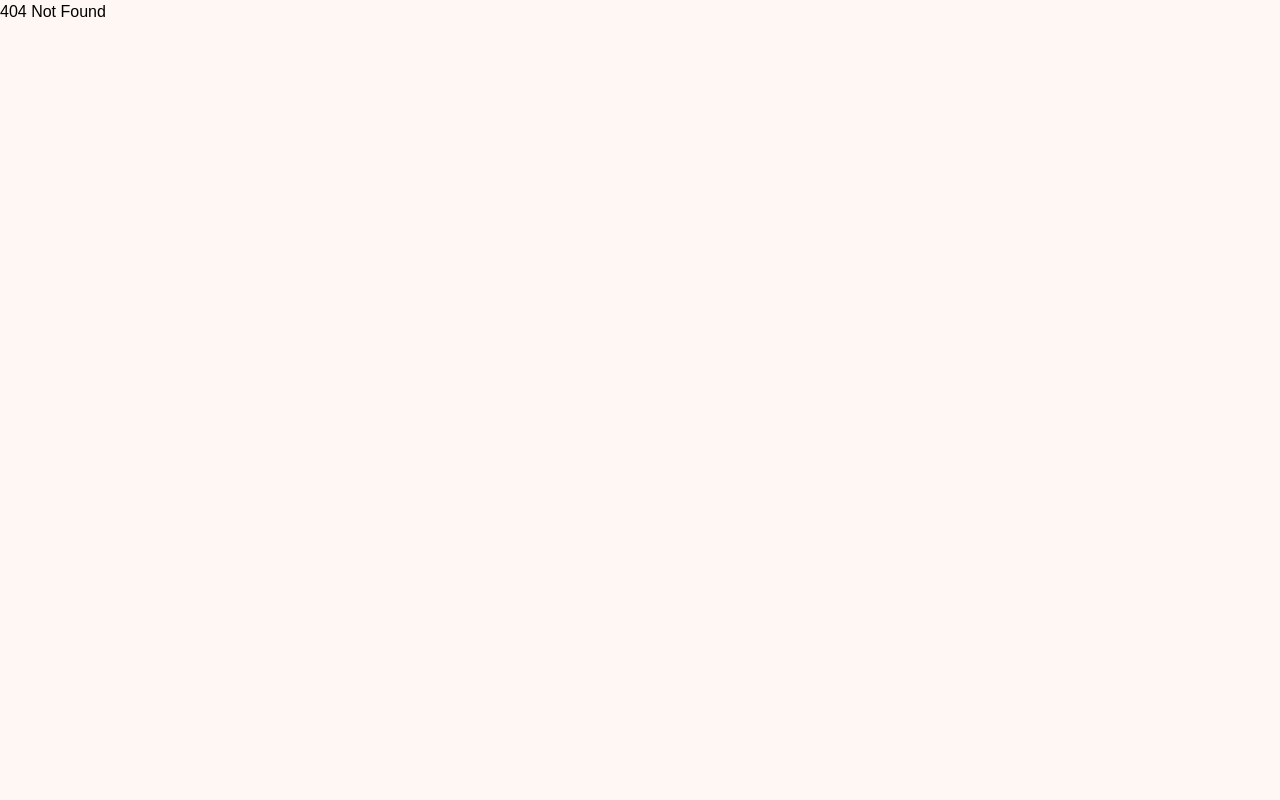
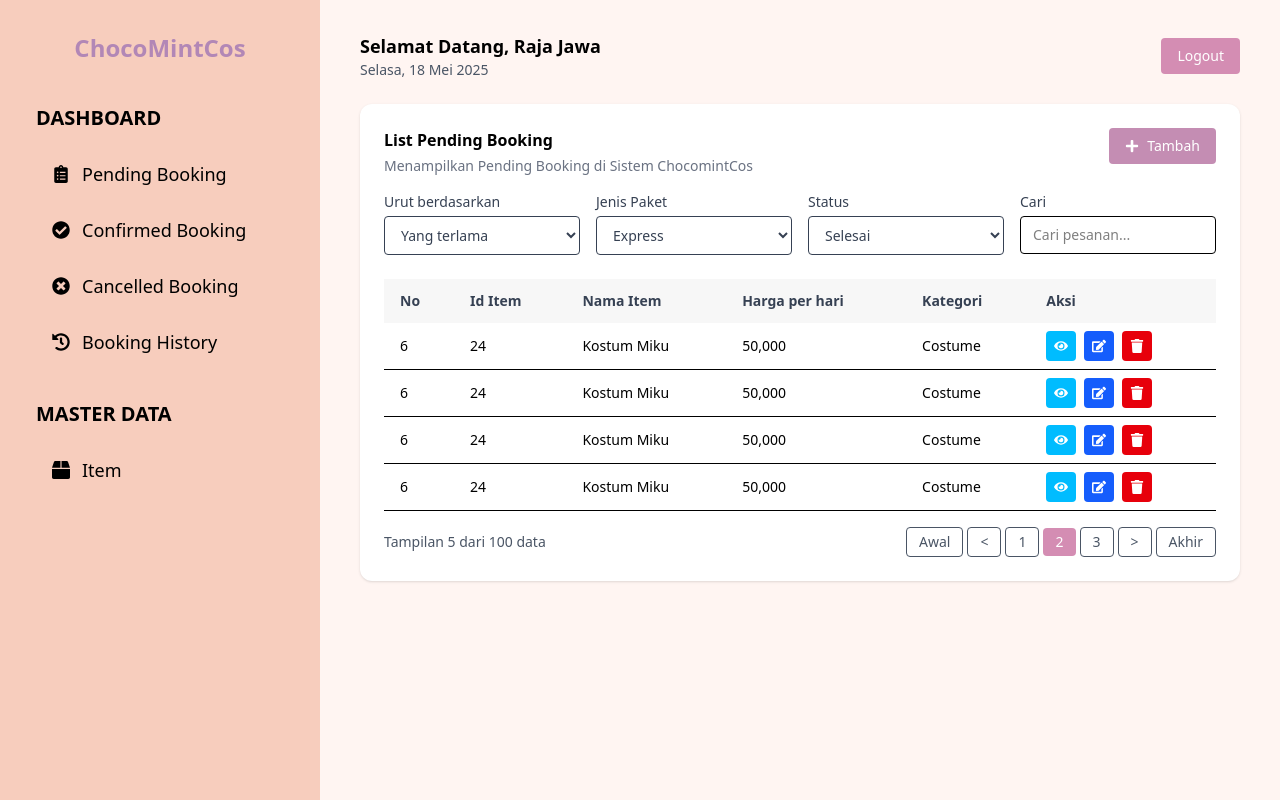
Before and after one commit to ELghazX/booking-cosplay-frontend, a React (Vite) app: page /item in a window 1280 px wide. Before the commit this address had no page. Built offline with nearby package versions, Linux system fonts and the light colour scheme.

Commit message:
lliga
Item

```diff
--- a/src/App.jsx
+++ b/src/App.jsx
@@ -15,6 +15,7 @@ import Pendingbooking from './pages/Pendingbooking';
 import Confirmedbooking from './pages/Confirmedbooking';
 import Cancelledbooking from './pages/Cancelledbooking';
 import Bookinghistory from './pages/Bookinghistory';
+import Item from './pages/Item';
 
 
 function App() {
@@ -45,6 +46,7 @@ function App() {
       <Route path="/Confirmedbooking" element={<Confirmedbooking />} />
       <Route path="/Cancelledbooking" element={<Cancelledbooking />} />
       <Route path="/Bookinghistory" element={<Bookinghistory />} />
+      <Route path="/item" element={<Item />} />
       <Route path="/userprofile" element={
         <ProtectedRoute>
           <Userprofile />
--- a/src/pages/Bookinghistory.jsx
+++ b/src/pages/Bookinghistory.jsx
@@ -1,7 +1,7 @@
 import { FaEye, FaEdit, FaTrash } from 'react-icons/fa';
 import Sidebar from "../Components/Sidebar";
 
-export default function Confirmedbooking() {
+export default function Bookinghistory() {
   const bookings = [
     {
       no: 6,
--- a/src/pages/Home.jsx
+++ b/src/pages/Home.jsx
@@ -40,7 +40,7 @@ export default function Home() {
           Jadilah Apa Yang Kamu Inginkan!!!
         </p>
         <ButtonLink
-          path="/Koleksi"
+          path="/Item"
           nama="Sewa Sekarang"
           className="text-5xl text-[#FFF7F3] bg-[#C599B6] rounded-2xl w-100 text-center py-3 hover:bg-[#C899B6] transition ease-in-out duration-300 shadow-[0_0_10px_#C599B6] hover:shadow-[0_0_40px_#C899B6] hover:scale-105"
         />
--- a/src/pages/Cancelledbooking.jsx
+++ b/src/pages/Item.jsx
@@ -1,84 +1,46 @@
-import { FaEye, FaEdit, FaTrash } from 'react-icons/fa';
+import { useState } from 'react';
+import { FaEye, FaEdit, FaTrash, FaPlus, FaHatCowboy, FaTshirt } from 'react-icons/fa';
 import Sidebar from "../Components/Sidebar";
 
-export default function Confirmedbooking() {
+export default function Item() {
+  const [dropdownOpen, setDropdownOpen] = useState(false);
+
   const bookings = [
     {
       no: 6,
       id: 24,
-      nama: 'Mahmud',
       item: 'Kostum Miku',
-      durasi: 2,
-      status: 'Cancelled',
       harga: 50000,
-      tanggal: '20 Mei 2025',
-    },
-    {
-      no: 6,
-      id: 25,
-      nama: 'Mahmud',
-      item: 'Kostum Miku',
-      durasi: 2,
-      status: 'Cancelled',
-      harga: 50000,
-      tanggal: '20 Mei 2025',
-    },
-    {
-      no: 6,
-      id: 26,
-      nama: 'Mahmud',
-      item: 'Kostum Miku',
-      durasi: 2,
-      status: 'Cancelled',
-      harga: 50000,
-      tanggal: '20 Mei 2025',
+      kategori: 'Costume',
     },
     {
       no: 6,
       id: 24,
-      nama: 'Mahmud',
       item: 'Kostum Miku',
-      durasi: 2,
-      status: 'Cancelled',
       harga: 50000,
-      tanggal: '20 Mei 2025',
+      kategori: 'Costume',
     },
     {
       no: 6,
       id: 24,
-      nama: 'Mahmud',
       item: 'Kostum Miku',
-      durasi: 2,
-      status: 'Cancelled',
       harga: 50000,
-      tanggal: '20 Mei 2025',
+      kategori: 'Costume',
     },
-    // ulangi dummy data sesuai kebutuhan...
+    {
+      no: 6,
+      id: 24,
+      item: 'Kostum Miku',
+      harga: 50000,
+      kategori: 'Costume',
+    },
+    // ... tambahkan data lain jika perlu
   ];
 
   return (
     <div className="flex min-h-screen bg-[#FFF5F2] font-sans text-sm">
-      {/* Sidebar */}
-      <>
       <Sidebar />
-      </>
-      {/* <aside className="w-64 bg-[#FBD7CF] p-6 text-black flex flex-col">
-        <h1 className="text-[#D48DB3] font-bold text-xl mb-10 text-center">ChocoMintCos</h1>
-        <nav className="space-y-4">
-          <div className="text-xs text-gray-500 font-semibold uppercase">Dashboard</div>
-          <div className="bg-[#D48DB3] text-white px-3 py-2 rounded flex items-center gap-2">
-            <span className="w-2 h-2 rounded-full bg-white" />
-            Pending Booking
-          </div>
-          <div className="text-black">Confirmed Booking</div>
-          <div className="text-black">Cancelled Booking</div>
-          <div className="text-black">Booking History</div>
-        </nav>
-        <div className="mt-10 text-xs text-gray-500 font-semibold uppercase">Master Data</div>
-        <div className="text-black mt-2">Item</div>
-      </aside> */}
 
-      {/* Main Content */}
       <main className="flex-1 px-10 py-8">
         {/* Header */}
         <div className="flex justify-between items-center mb-6">
@@ -90,7 +52,29 @@ export default function Confirmedbooking() {
         </div>
 
         {/* Card */}
-        <div className="bg-white rounded-xl shadow p-6">
+        <div className="bg-white rounded-xl shadow p-6 relative">
+          {/* Tombol Tambah */}
+          <div className="absolute right-6 top-6">
+            <div className="relative">
+              <button
+                onClick={() => setDropdownOpen(!dropdownOpen)}
+                className="bg-[#C48DB3] text-white px-4 py-2 rounded flex items-center gap-2 hover:bg-[#B47DA3]"
+              >
+                <FaPlus /> Tambah
+              </button>
+              {dropdownOpen && (
+                <div className="absolute right-0 mt-2 bg-[#FFD9CF] border border-pink-300 rounded-md shadow-md z-10 w-40">
+                  <button className="flex items-center gap-2 w-full px-4 py-2 hover:bg-[#F5CFC3]">
+                    <FaHatCowboy /> Accessory
+                  </button>
+                  <button className="flex items-center gap-2 w-full px-4 py-2 hover:bg-[#F5CFC3] border-t border-pink-300">
+                    <FaTshirt /> Costume
+                  </button>
+                </div>
+              )}
+            </div>
+          </div>
+
           <h3 className="text-base font-semibold mb-1">List Pending Booking</h3>
           <p className="text-sm text-gray-500 mb-4">
             Menampilkan Pending Booking di Sistem ChocomintCos
@@ -101,21 +85,21 @@ export default function Confirmedbooking() {
             <div>
               <label className="block text-gray-700 text-sm mb-1">Urut berdasarkan</label>
               <select className="border rounded px-3 py-2 w-full text-sm text-gray-700">
-                <option selected>Yang terlama</option>
+                <option>Yang terlama</option>
                 <option>Yang terbaru</option>
               </select>
             </div>
             <div>
               <label className="block text-gray-700 text-sm mb-1">Jenis Paket</label>
               <select className="border rounded px-3 py-2 w-full text-sm text-gray-700">
-                <option selected>Express</option>
+                <option>Express</option>
                 <option>Biasa</option>
               </select>
             </div>
             <div>
               <label className="block text-gray-700 text-sm mb-1">Status</label>
               <select className="border rounded px-3 py-2 w-full text-sm text-gray-700">
-                <option selected>Selesai</option>
+                <option>Selesai</option>
                 <option>Belum</option>
               </select>
             </div>
@@ -135,13 +119,10 @@ export default function Confirmedbooking() {
               <thead>
                 <tr className="bg-[#F7F7F7] text-gray-700 font-medium">
                   <th className="py-3 px-4">No</th>
-                  <th className="py-3 px-4">Id Booking</th>
-                  <th className="py-3 px-4">Nama User</th>
+                  <th className="py-3 px-4">Id Item</th>
                   <th className="py-3 px-4">Nama Item</th>
-                  <th className="py-3 px-4">Durasi</th>
-                  <th className="py-3 px-4">Status</th>
-                  <th className="py-3 px-4">Total Harga</th>
-                  <th className="py-3 px-4">Tanggal Sewa</th>
+                  <th className="py-3 px-4">Harga per hari</th>
+                  <th className="py-3 px-4">Kategori</th>
                   <th className="py-3 px-4">Aksi</th>
                 </tr>
               </thead>
@@ -150,22 +131,14 @@ export default function Confirmedbooking() {
                   <tr key={index} className="border-b hover:bg-gray-50">
                     <td className="py-2 px-4">{item.no}</td>
                     <td className="py-2 px-4">{item.id}</td>
-                    <td className="py-2 px-4">{item.nama}</td>
                     <td className="py-2 px-4">{item.item}</td>
-                    <td className="py-2 px-4">{item.durasi}</td>
-                    <td className="py-2 px-4">
-                      <span className="bg-red-200 text-red-800 px-3 py-1 rounded-full text-xs font-semibold">
-                        {item.status}
-                      </span>
-                    </td>
                     <td className="py-2 px-4">{item.harga.toLocaleString()}</td>
-                    <td className="py-2 px-4">{item.tanggal}</td>
+                    <td className="py-2 px-4">{item.kategori}</td>
                     <td className="py-2 px-4 flex gap-2">
                       <button className="bg-sky-400 text-white p-2 rounded"><FaEye /></button>
                       <button className="bg-blue-600 text-white p-2 rounded"><FaEdit /></button>
-                      {item.status !== 'Cancelled' && (
                       <button className="bg-red-600 text-white p-2 rounded"><FaTrash /></button>
-                      )}
+
                     </td>
                   </tr>
                 ))}
```
Lines whose indentation alone changed are shown as unchanged.
